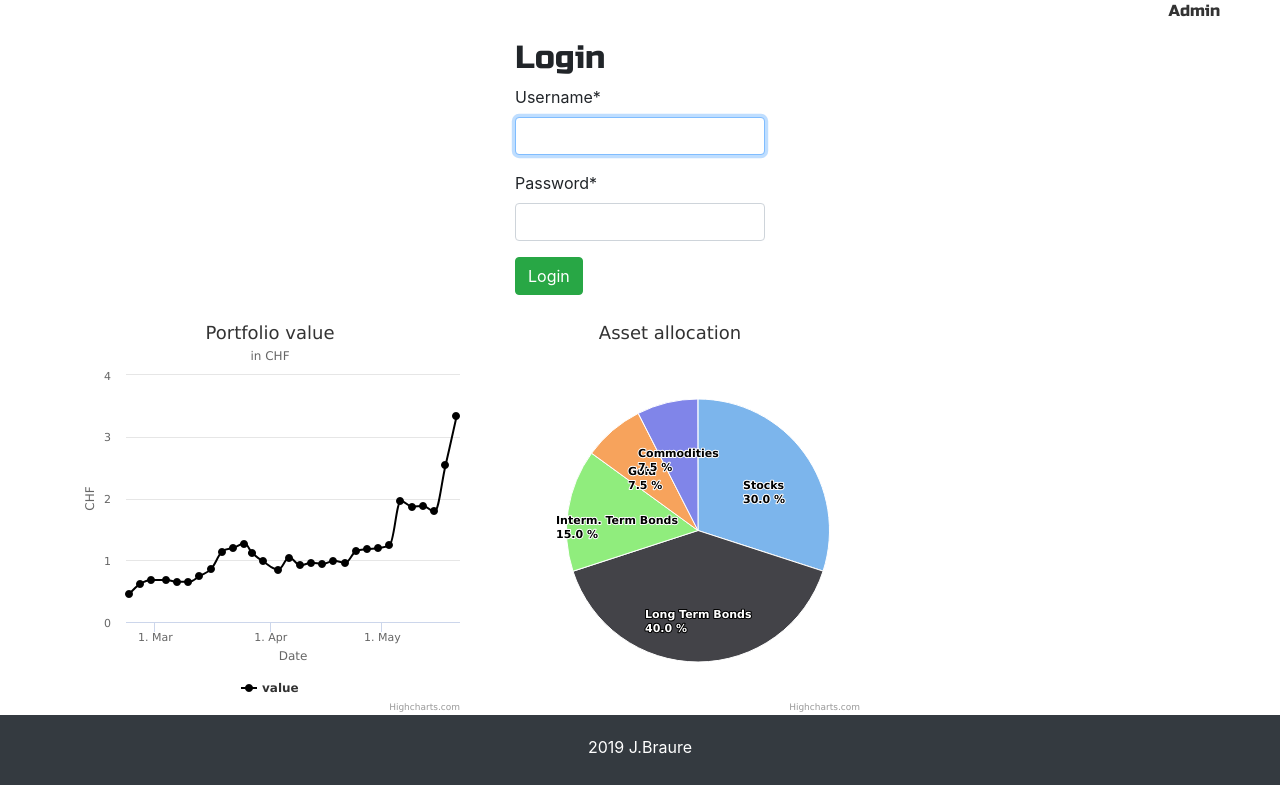
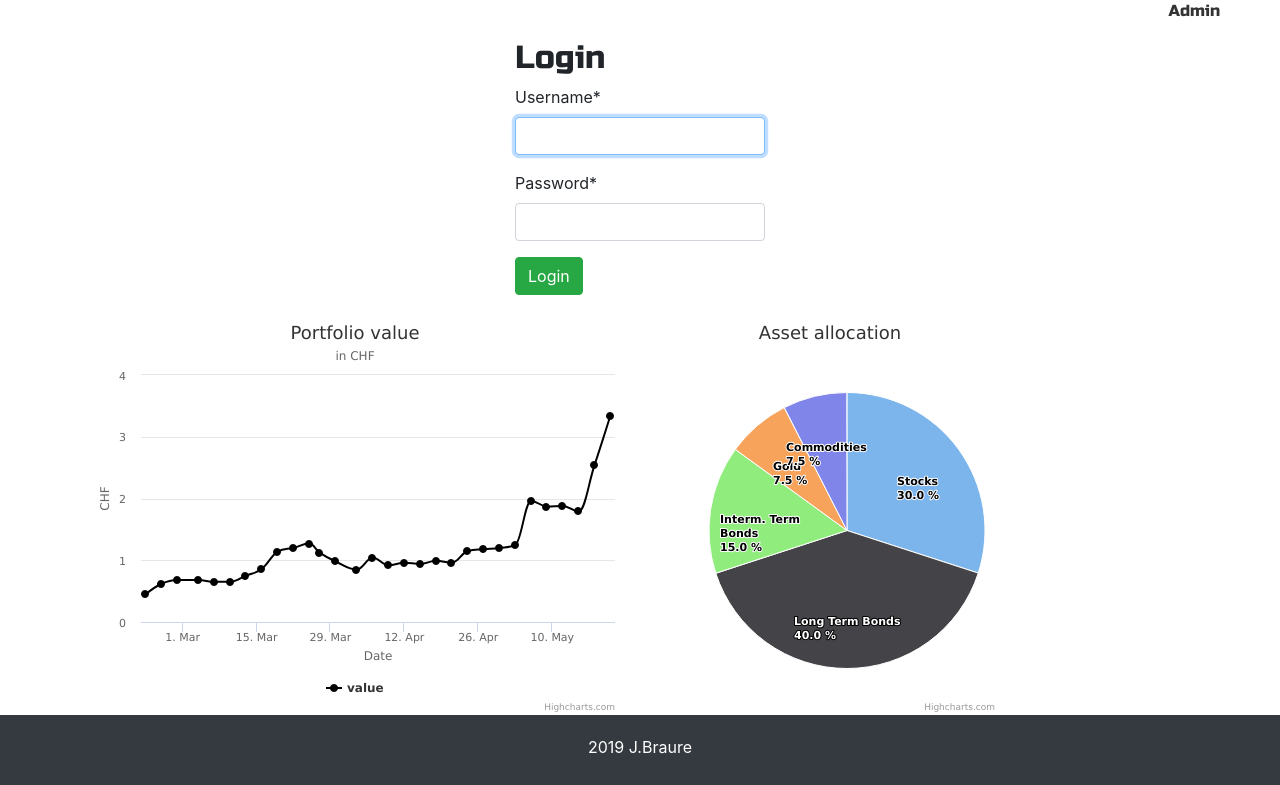
Before and after one commit to jbraure/JustInvest, a Django app: page /login/ in a window 1280 px wide. Shown: the part 78-863 px from the top of the page. Run offline with Django 3.2, Linux system fonts and the light colour scheme; some libraries are stand-ins or nearby versions.

Commit message:
better layout on login page

```diff
--- a/trades/templates/registration/login.html
+++ b/trades/templates/registration/login.html
@@ -12,8 +12,8 @@
 </div>
 <div class="container centered">
   <div class="row">
-    <div id="portfolio-container" style="width:400px;"></div>
-    <div id="pie-container" style="width:400px;"></div>
+    <div id="portfolio-container" class="col-sm-6"></div>
+    <div id="pie-container" class="col-sm-4"></div>
   </div>
 </div>
 <script>
```
